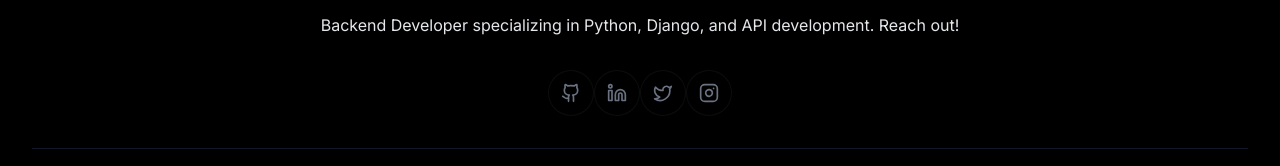
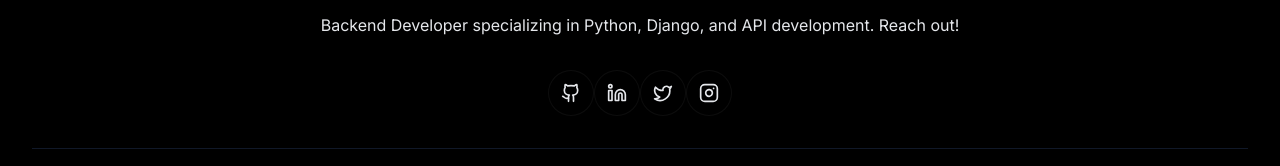
Before and after one commit to Nuelnyakyz/Mannu, a React (Vite) app: page / in a window 1280 px wide. Shown: the part 5353-5519 px from the top of the page. Built offline with nearby package versions, Linux system fonts and the light colour scheme.

Commit message:
5th Commit

```diff
--- a/src/Portfolio.tsx
+++ b/src/Portfolio.tsx
@@ -653,9 +653,15 @@ const Portfolio = () => {
                 </div>
                 <h3 className="font-bold text-xl mb-3 text-white">WhatsApp Me</h3>
                 <p className="text-gray-400 mb-4">+254 714 346 619</p>
-                <a href="whatsapp:+254123456789" className="text-green-400 font-semibold hover:text-green-300 transition-colors">
-                  Text Me →
-                </a>
+                <a
+                  href="https://wa.me/254714346619"
+                  target="_blank"
+                  rel="noopener noreferrer"
+                  className="text-green-400 font-semibold hover:text-green-300 transition-colors"
+                >
+  Text Me →
+</a>
+
               </div>
             </div>
 
@@ -687,16 +693,16 @@ const Portfolio = () => {
 
             {/* Social Links */}
             <div className="flex justify-center space-x-6 mb-8">
-              <a href="https://github.com/Nuelnyakyz" className="p-3 glass-card rounded-full hover:bg-blue-500/20 transition-all duration-300 hover:scale-110 text-gray-500 hover:text-blue-400">
+              <a href="https://github.com/Nuelnyakyz" className="p-3 glass-card rounded-full hover:bg-blue-500/20 transition-all duration-300 hover:scale-110 text-gray-200 hover:text-blue-400">
                 <Github size={20} />
               </a>
-              <a href="https://www.linkedin.com/in/emmanuel-nyabicha-411879239/" className="p-3 glass-card rounded-full hover:bg-blue-500/20 transition-all duration-300 hover:scale-110 text-gray-500 hover:text-blue-400">
+              <a href="https://www.linkedin.com/in/emmanuel-nyabicha-411879239/" className="p-3 glass-card rounded-full hover:bg-blue-500/20 transition-all duration-300 hover:scale-110 text-gray-200 hover:text-blue-400">
                 <Linkedin size={20} />
               </a>
-              <a href="#" className="p-3 glass-card rounded-full hover:bg-blue-500/20 transition-all duration-300 hover:scale-110 text-gray-500 hover:text-blue-400">
+              <a href="#" className="p-3 glass-card rounded-full hover:bg-blue-500/20 transition-all duration-300 hover:scale-110 text-gray-200 hover:text-blue-400">
                 <Twitter size={20} />
               </a>
-              <a href="#" className="p-3 glass-card rounded-full hover:bg-blue-500/20 transition-all duration-300 hover:scale-110 text-gray-500 hover:text-blue-400">
+              <a href="#" className="p-3 glass-card rounded-full hover:bg-blue-500/20 transition-all duration-300 hover:scale-110 text-gray-200 hover:text-blue-400">
                 <Instagram size={20} />
               </a>
             </div>
```
